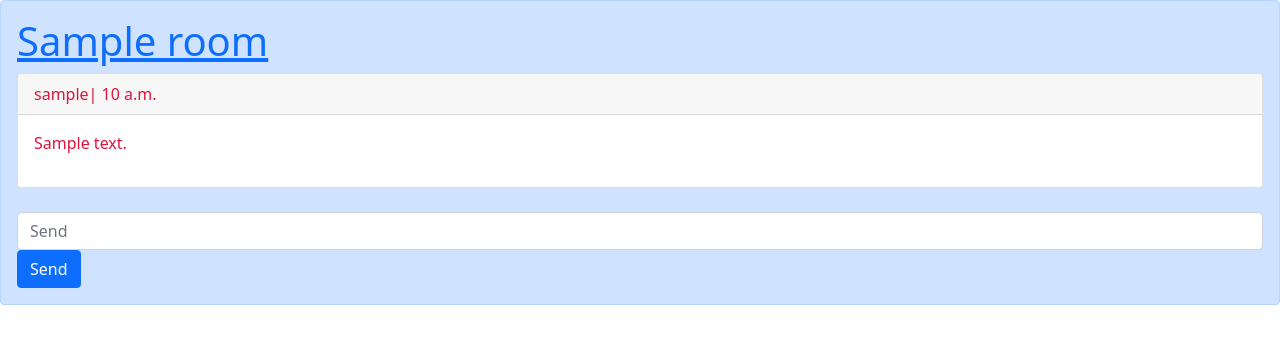
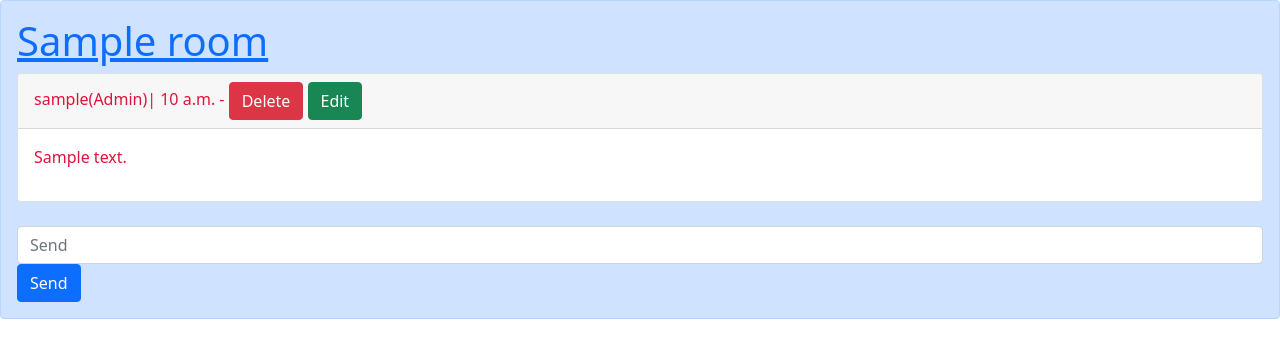
Before and after one commit to RezaJeffrey/Chatroom-app, a Django app: a page that uses chatroom/room/templates/room/room_inside.html in a window 1280 px wide. Shown: the part 56-414 px from the top of the page. Run offline with Django 4.2, Linux system fonts and the light colour scheme; a user stored in the database is signed in; tables that the repository leaves empty hold one stand-in row (values such as "Sample post").

Commit message:
Edit message and delete message is now available. admins of each room can delete messages but not edit. Also, you can edit your message or delete it. also, the creator of each room will set on admin of the room by now

```diff
--- a/chatroom/room/models.py
+++ b/chatroom/room/models.py
@@ -41,6 +41,10 @@ class Membership(models.Model):
             return f'{self.user}    ---joined-->    {self.room}-(private)'
         return f'{self.user}    ---joined-->    {self.room}'
 
+    def set_is_admin(self, value):
+        self.is_admin = value
+        return self.is_admin
+
 
 class Message(models.Model):
     user = models.ForeignKey(User, on_delete=models.CASCADE)
--- a/chatroom/room/templates/room/room_inside.html
+++ b/chatroom/room/templates/room/room_inside.html
@@ -2,21 +2,56 @@
 
 {% block title %}{{ room.room_name }} {% endblock %}
 
+
+
 {% block body %}
     <a href="#"><h1> {{ room.room_name }} </h1></a>  <!-- TODO room:room_profile -->
+
     {% for msg in message %}
-        {% if msg.user.id == request.user.id %}
+
+        {% if msg.user.id == request.user.id and not req_is_admin %}
             <div class="card" style="color: crimson">
-                <p class="card-header">{{ msg.user.username }}| {{ msg.posted }} </p>
+                <p class="card-header">{{ msg.user.username }}| {{ msg.posted }}  -
+                    <a href="{% url 'room:delete_message' msg.id %}"><button class="btn btn-danger"> Delete </button></a>
+                    <a href="{% url 'room:edit_message' msg.id %}"><button class="btn btn-success"> Edit </button></a>
+                </p>
                 <p class="card-body">{{ msg.body }} </p>
             </div><br>
-        {% else %}
-            <div class="card">
-                <p class="card-header">{{ msg.user.username }}| {{ msg.posted }} </p>
+
+        {% elif msg.user.id == request.user.id and req_is_admin %}
+            <div class="card" style="color: crimson">
+                <p class="card-header">{{ msg.user.username }}(Admin)| {{ msg.posted }}  -
+                    <a href="{% url 'room:delete_message' msg.id %}"><button class="btn btn-danger"> Delete </button></a>
+                    <a href="{% url 'room:edit_message' msg.id %}"><button class="btn btn-success"> Edit </button></a>
+
+                </p>
                 <p class="card-body">{{ msg.body }} </p>
             </div><br>
+
+        {% elif msg.user.id != request.user.id and req_is_admin %}
+            <div class="card">
+                <p class="card-header">{{ msg.user.username }}| {{ msg.posted }} -
+                    <a href="{% url 'room:delete_message' msg.id %}"><button class="btn btn-danger"> Delete </button></a>
+                </p>
+                <p class="card-body">{{ msg.body }} </p>
+            </div><br>
+
+        {% elif msg.user.id != request.user.id and not req_is_admin %}
+            <div class="card">
+                <p class="card-header">{{ msg.user.username }}| {{ msg.posted }}</p>
+                <p class="card-body">{{ msg.body }} </p>
+            </div><br>
+
+
+ <!-- TODO ask mehran to fix this -->
+
         {% endif %}
+
+
     {% endfor %}
+
+
+
     <form method="post" action="" novalidate>
         {% csrf_token %}
         {{ form.non_field_errors }}
--- a/chatroom/room/urls.py
+++ b/chatroom/room/urls.py
@@ -8,7 +8,8 @@ urlpatterns = [
     path('create-room/', views.CreateRoomView.as_view(), name='create_room'),
     path('create-private-room/', views.CreatePrivateRoomView.as_view(), name='create_private_room'),
     path('<int:room_id>/<slug:room_slug>/', views.RoomInsideView.as_view(), name='room_inside'),
+    path('private/<int:room_id>/<slug:room_slug>/', views.PrivateRoomInsideView.as_view(), name='private_room_inside'),
     path('<int:room_id>/', views.JoinRoomView.as_view(), name='join_room'),
-    path('private/<int:room_id>/<slug:room_slug>/', views.PrivateRoomInsideView.as_view(), name='private_room_inside'),
-
+    path('delete_message/<int:message_id>/', views.DeleteMessageView.as_view(), name='delete_message'),
+    path('edit_message/<int:message_id>/', views.EditMessageView.as_view(), name='edit_message'),
 ]
--- a/chatroom/room/views.py
+++ b/chatroom/room/views.py
@@ -41,6 +41,10 @@ class CreateRoomView(View):
                 new_room_slug = slugify(cd['room_name'][:25], allow_unicode=True)
                 room = Room(room_name=cd['room_name'], slug=new_room_slug)
                 room.save()
+                request.user.room_set.add(room)
+                new = request.user.membership_set.get(room=room)
+                new.set_is_admin(True)
+                new.save()
                 messages.success(request, 'room created', 'success')
                 return redirect('room:home')
             messages.error(request, 'This room is already exists', 'warning')
@@ -69,6 +73,10 @@ class CreatePrivateRoomView(View):
             privateroom.set_is_private(True)
             privateroom.set_password(cd['password'])
             privateroom.save()
+            request.user.room_set.add(privateroom)
+            new = request.user.membership_set.get(room=privateroom)
+            new.set_is_admin(True)
+            new.save()
             messages.success(request, f"Room {cd['room_name']} created", 'success')
             return redirect('room:room_inside', privateroom.id, privateroom.slug)
         messages.error(request, 'not valid', 'danger')
@@ -93,13 +101,13 @@ class RoomInsideView(View):
     def get(self, request, room_id, room_slug):
         if request.user.room_set.filter(id=room_id).exists():
             self.room = Room.objects.get(id=room_id)
-            # if self.room.is_private:
-            #     return redirect('room:private_room_auth', self.room.id)
             form = self.form_class()
+            req_is_admin = request.user.membership_set.get(room=self.room).is_admin
             context =  {
                         'room': self.room,
                         'form': form,
                         'message': self.all_messages,
+                        'req_is_admin': req_is_admin,
             }
 
             return render(request, self.template_name, context)
@@ -170,10 +178,12 @@ class PrivateRoomInsideView(View):
         if request.user.room_set.filter(id=room_id).exists():
             self.room = Room.objects.get(id=room_id)
             form = self.form_class()
+            req_is_admin = request.user.membership_set.get(room=self.room).is_admin
             context =  {
                         'room': self.room,
                         'form': form,
                         'message': self.all_messages,
+                        'req_is_admin': req_is_admin,
             }
 
             return render(request, self.template_name, context)
@@ -192,3 +202,52 @@ class PrivateRoomInsideView(View):
         else:
             messages.error(request, 'form not valid', 'warning')
         return render(request, self.template_name, {'form': form, 'message': self.all_messages})
+
+
+class DeleteMessageView(LoginRequiredMixin, View):
+    def get(self, request, message_id):
+        message = Message.objects.get(id=message_id)
+        message_room = message.room
+        room_slug = message_room.slug
+        if message.user.id == request.user.id or request.user.membership_set.get(room=message_room).is_admin:
+            message.delete()
+            messages.success(request, 'deleted successfully', 'success')
+            if message_room.is_private:
+                return redirect('room:private_room_inside', message_room.id, room_slug)
+            return redirect('room:room_inside', message_room.id, room_slug)
+        messages.error(request, 'this is not your message or your not admin', 'danger')
+        if message_room.is_private:
+            return redirect('room:private_room_inside', message_room.id, room_slug)
+        return redirect('room:room_inside', message_room.id, room_slug)
+
+
+class EditMessageView(LoginRequiredMixin, View):
+    form_class = SendMessageForm
+
+    def setup(self, request, *args, **kwargs):  # for performance. no need to query data base 3 times
+        self.message_instance = Message.objects.get(id=kwargs['message_id'])
+        return super().setup(request, *args, **kwargs)
+
+    def dispatch(self, request, *args, **kwargs):
+        message = self.message_instance
+        if request.user.id != message.user.id:
+            messages.error(request, 'you cant edit others posts', 'danger')
+            return redirect('room:home')
+        return super().dispatch(request, *args, **kwargs)
+
+    def get(self, request, message_id):
+        message = self.message_instance
+        all_messages = Message.objects.filter(room=message.room)
+        form = self.form_class(instance=message)
+        return render(request, 'room/room_inside.html', {'form': form, 'room': message.room, 'message': all_messages})
+
+
+    def post(self, request, message_id):
+        message = self.message_instance
+        form = self.form_class(request.POST, instance=message)
+        if form.is_valid():
+            form.save()
+            messages.success(request, 'edited', 'success')
+            if message.room.is_private:
+                return redirect('room:private_room_inside', message.room.id, message.room.slug)
+            return redirect('room:room_inside', message.room.id, message.room.slug)
```
